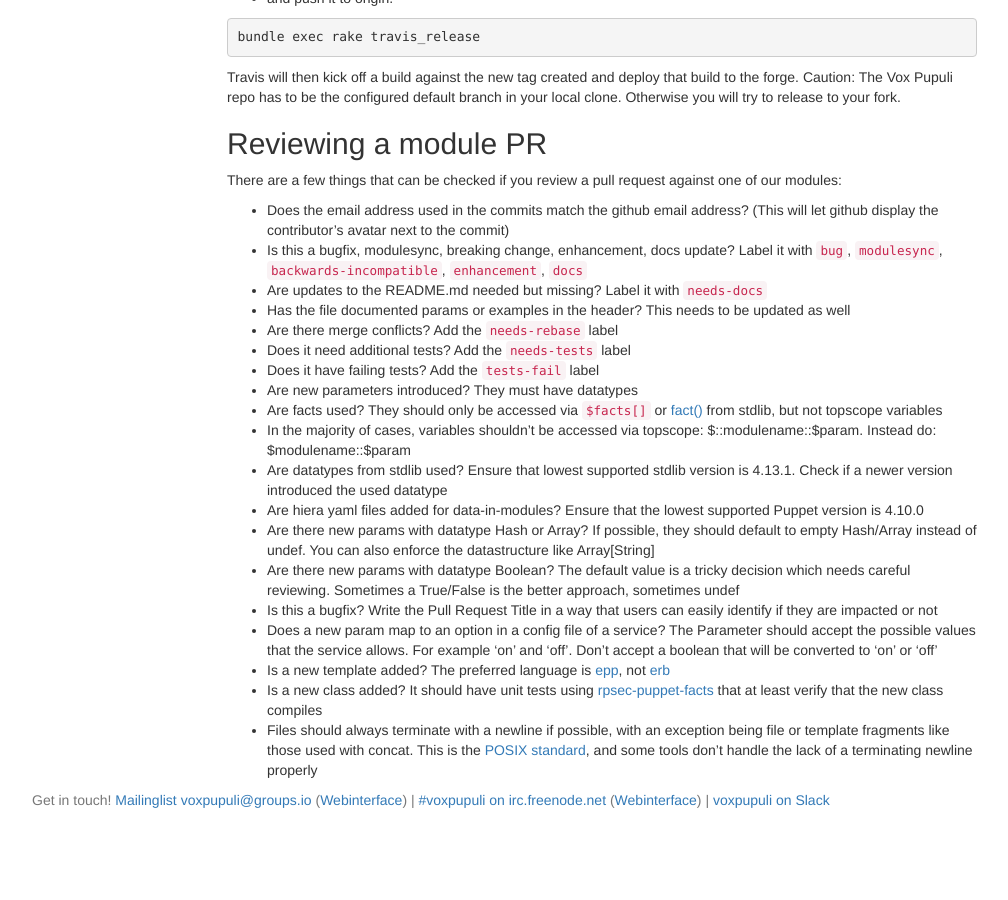
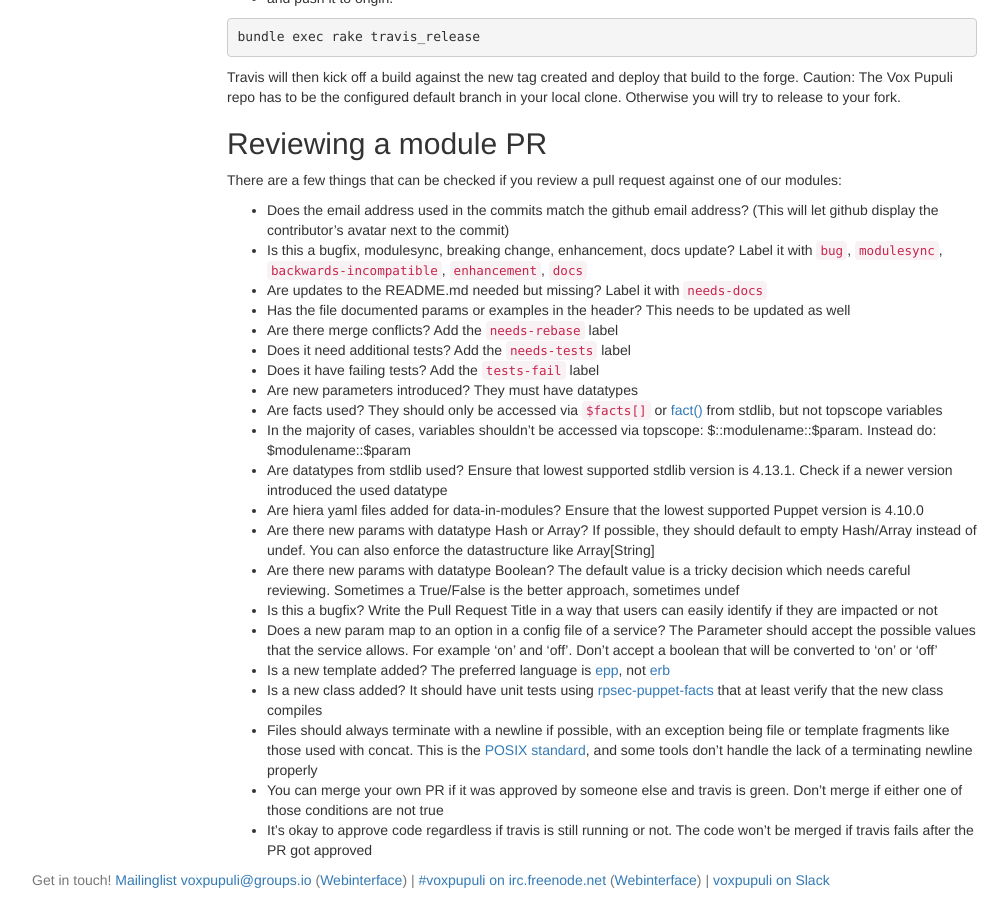
Before and after one commit to voxpupuli/voxpupuli.github.io, a Jekyll site: the page built from docs/index.md, in a window 1280 px wide and 900 px high, scrolled down 2465 px. Shown: the whole window, without its empty margins (38-1046 px from the left). Built offline with Jekyll 4.4.1, drawn with Linux system fonts in a browser that asks for light colours; nearby versions of some CDN libraries; before the commit the page ends 3285 px from its top, so only the background shows below that.

Commit message:
add sentences about approving/merging PRs

```diff
--- a/docs/index.md
+++ b/docs/index.md
@@ -157,3 +157,5 @@ There are a few things that can be checked if you review a pull request against
 * Is a new template added? The preferred language is [epp](https://puppet.com/docs/puppet/latest/lang_template_epp.html), not [erb](https://puppet.com/docs/puppet/latest/lang_template_erb.html)
 * Is a new class added? It should have unit tests using [rpsec-puppet-facts](https://github.com/mcanevet/rspec-puppet-facts#rspec-puppet-facts) that at least verify that the new class compiles
 * Files should always terminate with a newline if possible, with an exception being file or template fragments like those used with concat. This is the [POSIX standard](http://pubs.opengroup.org/onlinepubs/9699919799/basedefs/V1_chap03.html#tag_03_206), and some tools don't handle the lack of a terminating newline properly
+* You can merge your own PR if it was approved by someone else and travis is green. Don't merge if either one of those conditions are not true
+* It's okay to approve code regardless if travis is still running or not. The code won't be merged if travis fails after the PR got approved
```
